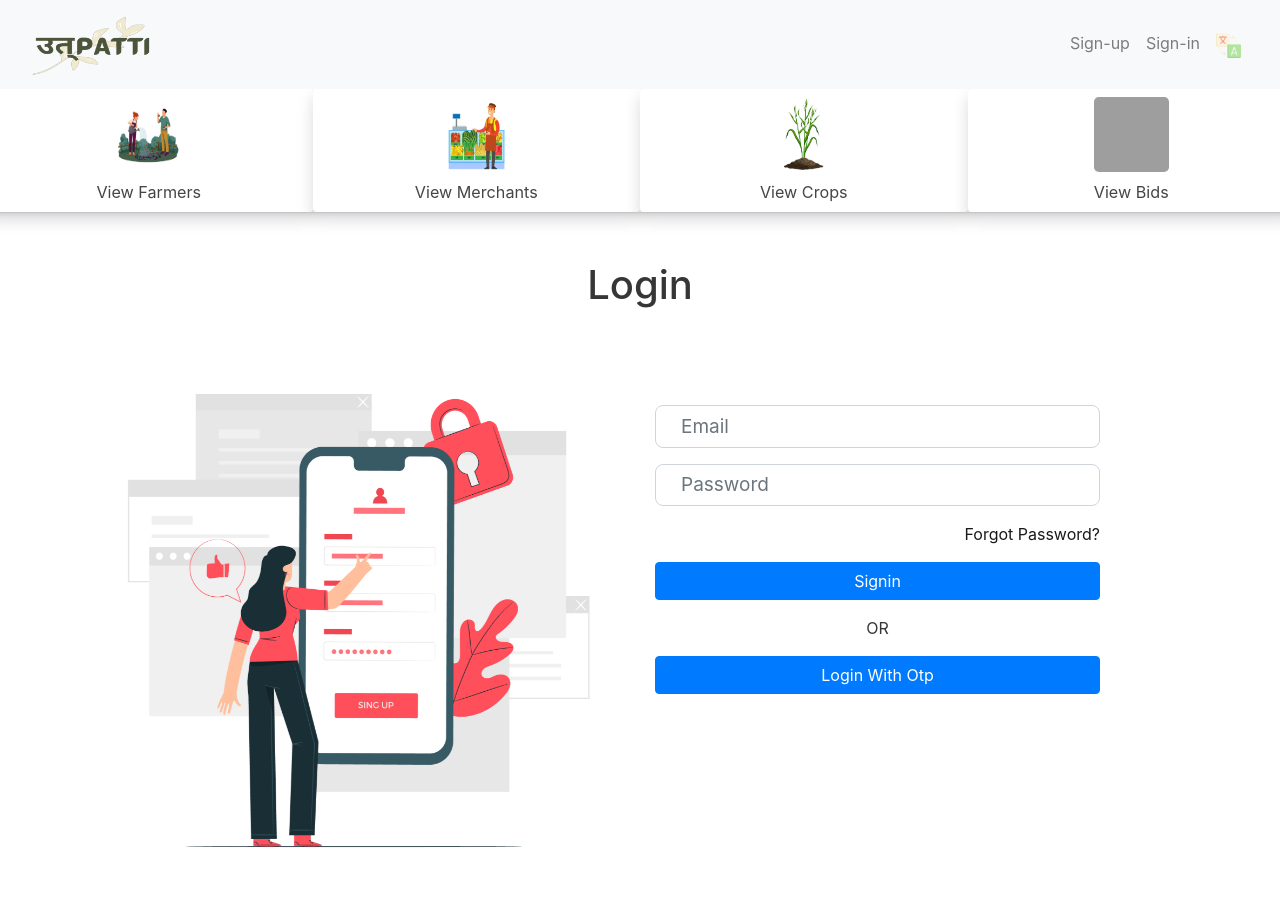
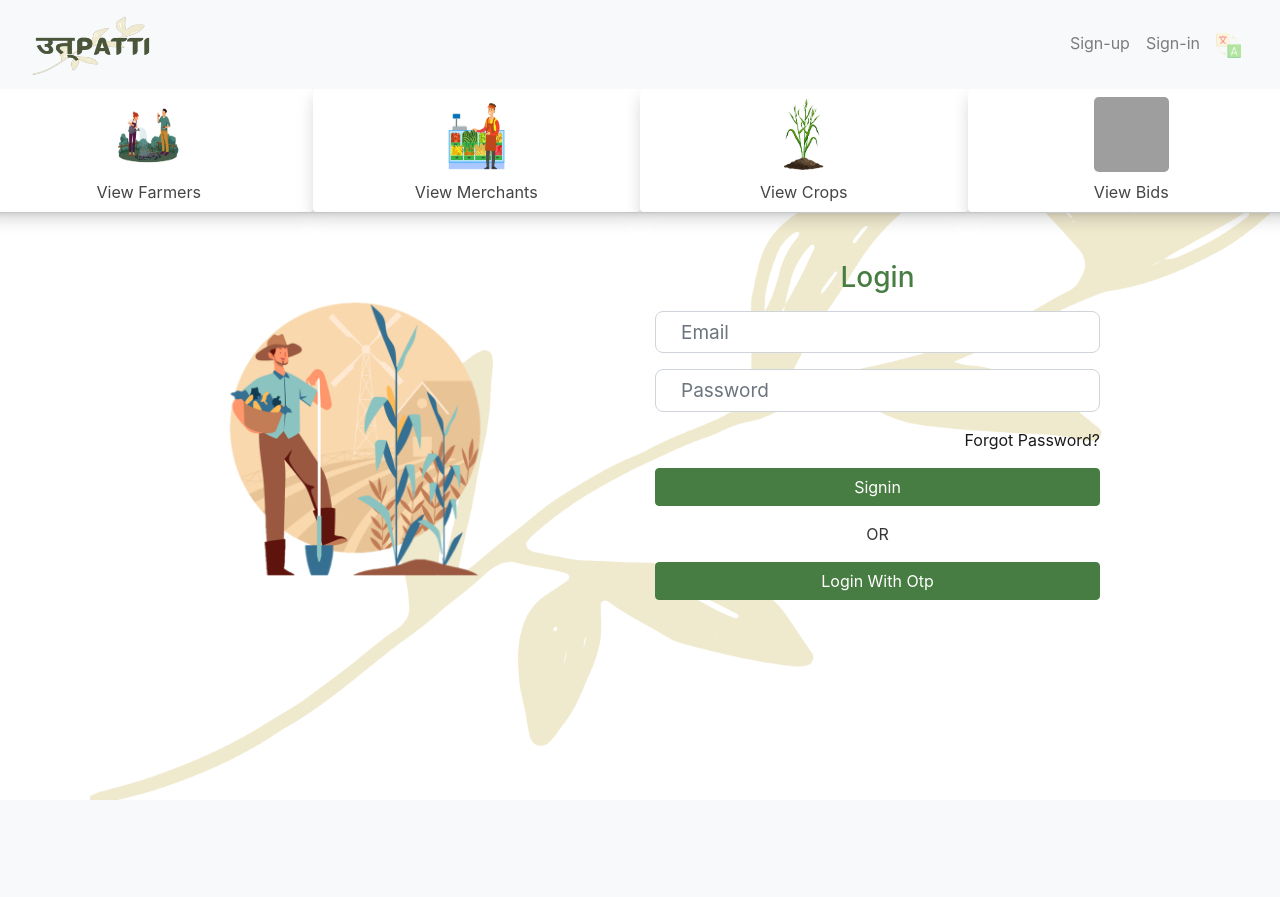
Before and after one commit to Siddhant123456/utpatti, a Django app: page /account/login/ in a window 1280 px wide. After the commit the page ends 800 px from the top, so only its background shows below. Run offline with Django 3.2, Linux system fonts and the light colour scheme; grey boxes are pictures that could not be loaded.

Commit message:
bg updated

```diff
--- a/templates/accounts/login.html
+++ b/templates/accounts/login.html
@@ -8,23 +8,21 @@
 {% block mainarea %}
 
     <!-- <main class="login container"> -->
-    <main class="container">
-    <h1 class="text-center mt-5 mb-5 animate__animated animate__slideInDown">
-      Login
-    </h1>
+    <main class="container my-5">
     {% include 'messages.html' %}
     <div class = "row">
     <div class = "col-md-12 offset-md-12">
     {% comment %} {% include 'messages.html' %} {% endcomment %}
     </div>
     </div>
-    <div class="row">
-      <div class="col-md-6 ">
-        <img src="{% static 'images/mobile-login.jpg' %}" class="img-fluid" alt="img">
+    <div class="row p-0">
+      <div class="col-md-6 text-center">
+        <img src="{% static 'images/iFClip.png' %}" class="img-fluid rounded-3 " alt="img" width="350" height="450">
       </div>
 
-      <form method = "POST" action = "{% url 'login' %}" class="col-md-5 my-5">
+      <form method = "POST" action = "{% url 'login' %}" class="col-md-5 ">
       {% csrf_token %}
+      <h3 class="text-center mb-3 animate__animated animate__slideInDown">Login</h3>
         <div class="form-group">
           <input type="email" name = "email" class="form-control" placeholder="Email" required>
         </div>
@@ -34,13 +32,13 @@
         </div>
         <a href = "{% url 'reset_password' %}" class = "float-right">Forgot Password?</a>
 
-        <button type="submit" class="btn btn-primary form-btn w-100 mt-3 mb-3">Signin</button>
+        <button type="submit" class="btn btn-accent form-btn w-100 mt-3 mb-3">Signin</button>
 
           <div class="text-center">
           OR
         </div>
 
-        <a href = "{% url 'login_otp' %}" class="btn btn-primary form-btn w-100 mt-3">Login With Otp</a>
+        <a href = "{% url 'login_otp' %}" class="btn btn-accent form-btn w-100 mt-3">Login With Otp</a>
 
 
       </form>
--- a/utpatti/static/css/base.css
+++ b/utpatti/static/css/base.css
@@ -2,11 +2,13 @@
 	--primary: #ffffff;
 	--secondary: #3a3e45;
 	--white: #888787;
-	--accent: #e56237;
+	--accent: #477d42;
 }
 
 body {
 	background-color: var(--primary);
+	background-image: url(../images/LeafLogo1.png);
+
 	color: rgb(54, 54, 54);
 }
 
@@ -18,12 +20,12 @@ h2,
 h3 {
 	color: var(--accent);
 }
-/* .btn-accent {
+.btn-accent {
 	background-color: var(--accent);
 	color: #fff;
 	border-color: var(--accent);
 	outline: none;
-} */
+}
 /*button{
 	background-color: var(--accent) !important;
 	color:white !important;
```
Also changed, not shown: templates/accounts/register.html (+6 -6 lines), utpatti/static/images/LeafLogo.png (added), utpatti/static/images/LeafLogo1.png (added), utpatti/static/images/iFclip.png (added), utpatti/static/images/iLogin.jpg (added), utpatti/static/images/iSignup.jpg (added).
